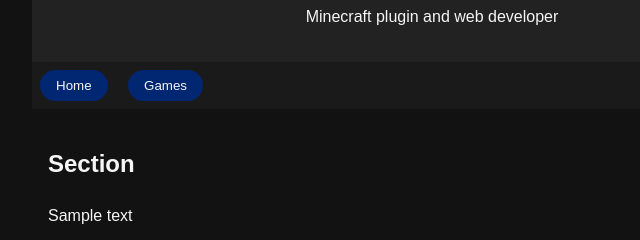
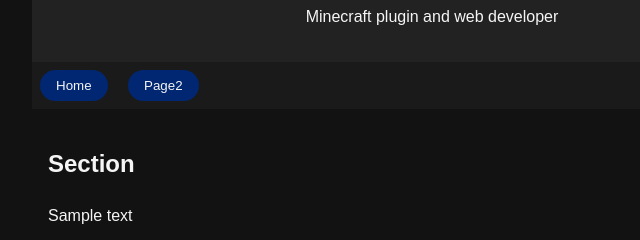
Before and after one commit to JustHomka/minimalistic-website-template, a plain HTML site: page index.html in a window 1280 px wide. Shown: the part 122-362 px from the top of the page, 208-848 px from the left. Drawn offline with Linux system fonts and the light colour scheme.

Commit message:
Update index.html

```diff
--- a/index.html
+++ b/index.html
@@ -14,7 +14,7 @@
         </header>
         <nav>
             <button class="nav-buttons" onclick="redirecttohome()">Home</button>
-            <button class="nav-buttons" onclick="redirecttogames()">Games</button>
+            <button class="nav-buttons" onclick="redirecttogames()">Page2</button>
         </nav>
         <section>
             <h2>Section</h2>
```
